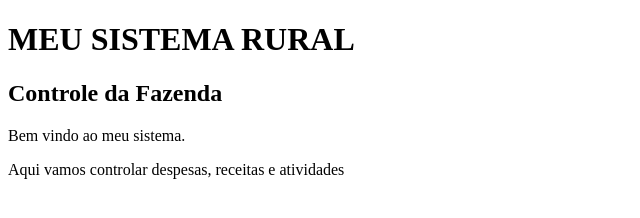
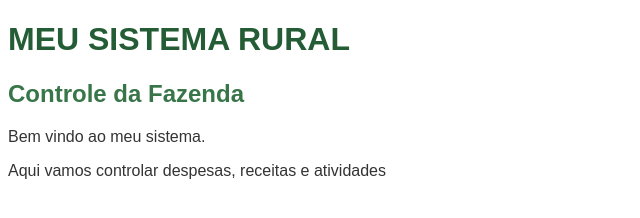
Before and after one commit to Cristianoglopes/aprendendo-programacao, a plain HTML site: page index.html in a window 1280 px wide. Shown: the whole page, without its empty margins (0-640 px from the left). Drawn offline with Linux system fonts and the light colour scheme.

Commit message:
Update index.html

```diff
--- a/index.html
+++ b/index.html
@@ -3,6 +3,22 @@
   <head>
     <meta charset="UTF-8">
     <title>MEU SISTEMA RURAL</title>
+
+<style>
+  body{
+    backgroud-color: #f1f5f1;
+    font-family: Arial, sans-serif;
+  }
+  h1{
+    color: #245c35;
+  }
+  h2{
+    color: #387548;
+  }
+  p{
+    color: #333333;
+  }
+</style>
 </head>
 <body>
   <h1>MEU SISTEMA RURAL</h1>
```
